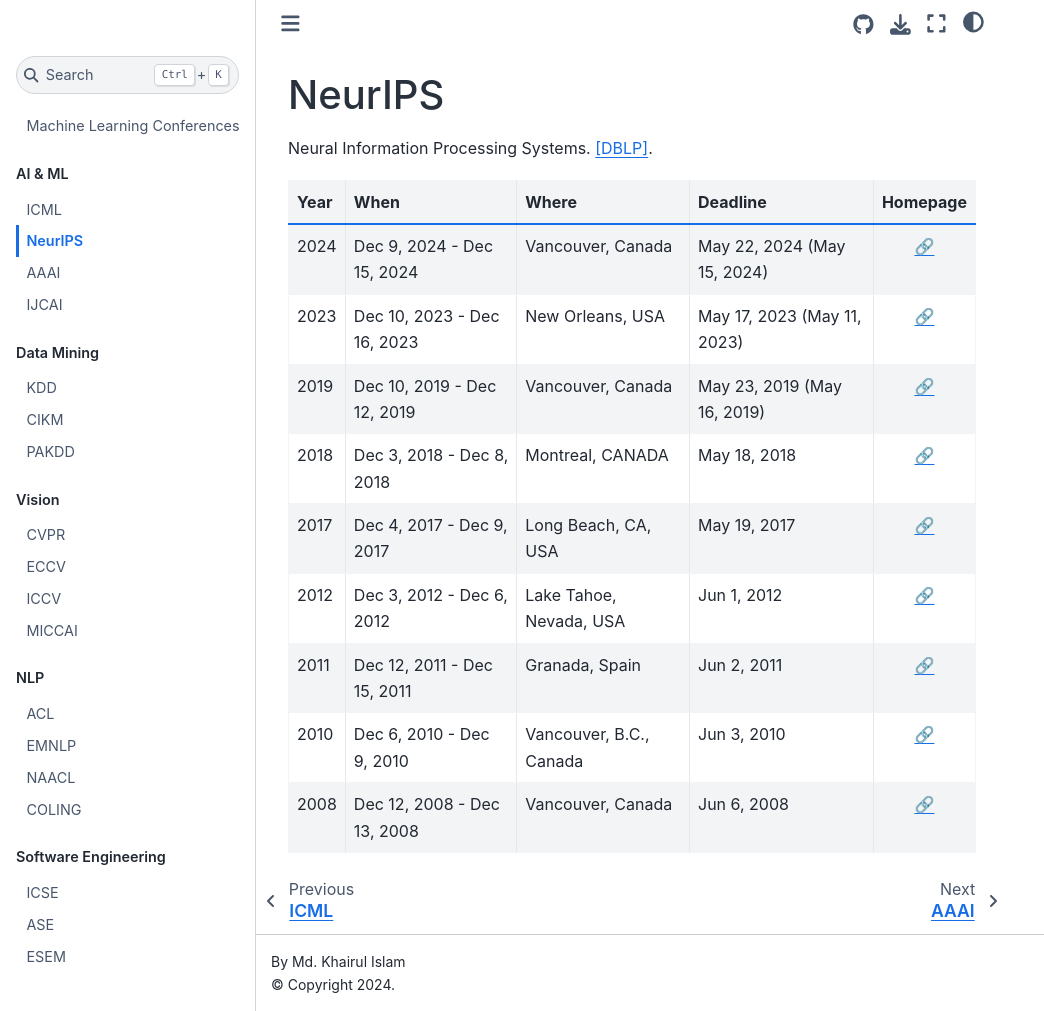
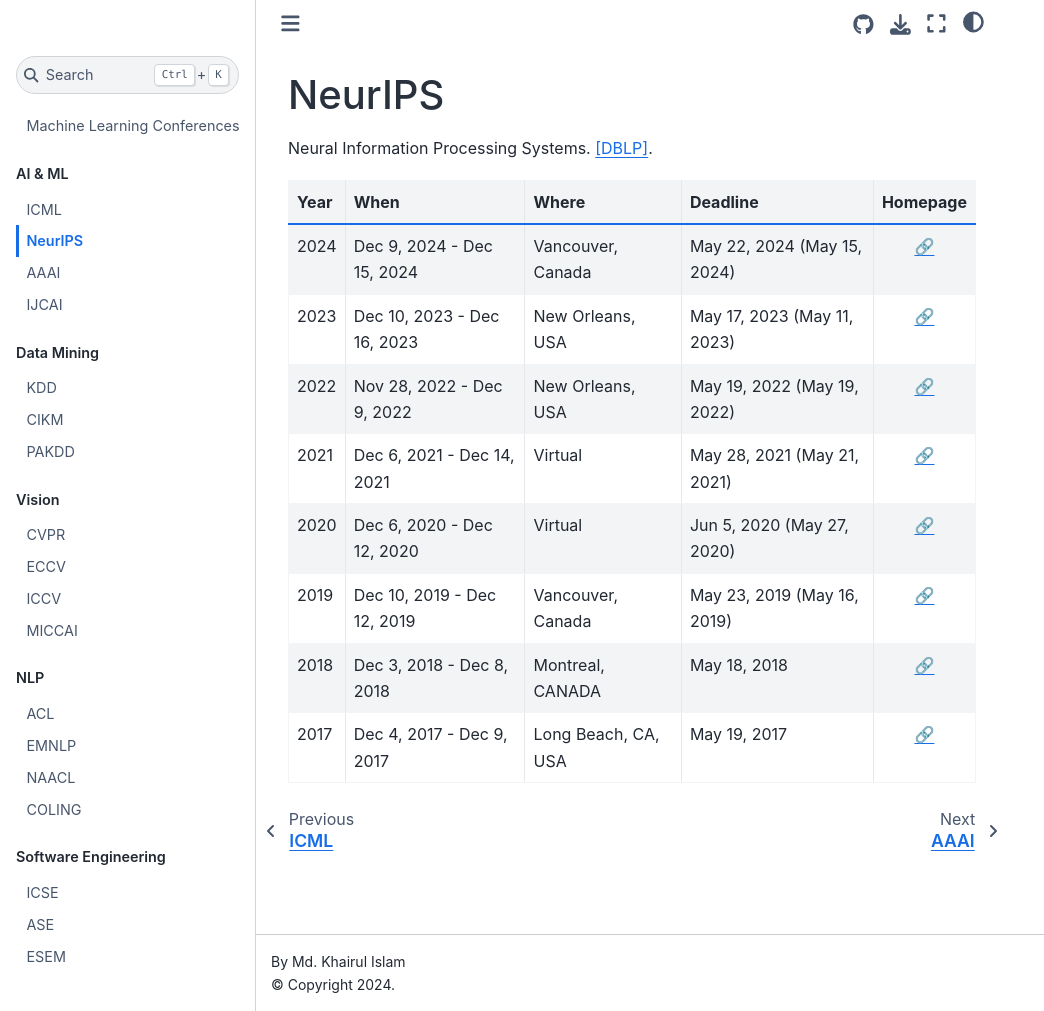
Before and after one commit to khairulislam/ML-conferences, a Jupyter Book: the page built from docs/pages/NeurIPS.md, in a window 1280 px wide and 1011 px high. Shown: the whole window, without its empty margins (0-1044 px from the left). Built offline with Jupyter Book 1.0.4 settings and Sphinx 7.4.7 and the Sphinx Book theme 1.1.4, drawn with Linux system fonts in a browser that asks for light colours.

```diff
--- a/docs/pages/NeurIPS.md
+++ b/docs/pages/NeurIPS.md
@@ -8,11 +8,10 @@ Year|When|Where|Deadline|Homepage
 |:----|:----|:----|:----|:----:|
 2024 | Dec 9, 2024 - Dec 15, 2024 | Vancouver, Canada | May 22, 2024 (May 15, 2024) | [🔗](https://neurips.cc/Conferences/2024)
 2023 | Dec 10, 2023 - Dec 16, 2023 | New Orleans, USA | May 17, 2023 (May 11, 2023) | [🔗](https://nips.cc/Conferences/2023)
-2019 | Dec 10, 2019 - Dec 12, 2019 | Vancouver, Canada | May 23, 2019 (May 16, 2019) | [🔗](https://nips.cc)
+2022 | Nov 28, 2022 - Dec 9, 2022 | New Orleans, USA | May 19, 2022 (May 19, 2022) | [🔗](https://neurips.cc/Conferences/2022)
+2021 | Dec 6, 2021 - Dec 14, 2021 | Virtual | May 28, 2021 (May 21, 2021) | [🔗](https://neurips.cc/Conferences/2021)
+2020 | Dec 6, 2020 - Dec 12, 2020 | Virtual | Jun 5, 2020 (May 27, 2020) | [🔗](https://neurips.cc/Conferences/2020)
+2019 | Dec 10, 2019 - Dec 12, 2019 | Vancouver, Canada | May 23, 2019 (May 16, 2019) | [🔗](https://neurips.cc/Conferences/2019)
 2018 | Dec 3, 2018 - Dec 8, 2018 | Montreal, CANADA | May 18, 2018 | [🔗](https://nips.cc/Conferences/2018)
 2017 | Dec 4, 2017 - Dec 9, 2017 | Long Beach, CA, USA | May 19, 2017 | [🔗](https://nips.cc/Conferences/2017)
-2012 | Dec 3, 2012 - Dec 6, 2012 | Lake Tahoe, Nevada, USA | Jun 1, 2012 | [🔗](http://nips.cc/Conferences/2012/)
-2011 | Dec 12, 2011 - Dec 15, 2011 | Granada, Spain | Jun 2, 2011 | [🔗](http://nips.cc/Conferences/2011/)
-2010 | Dec 6, 2010 - Dec 9, 2010 | Vancouver, B.C., Canada | Jun 3, 2010 | [🔗](http://nips.cc/Conferences/2010/)
-2008 | Dec 12, 2008 - Dec 13, 2008 | Vancouver, Canada | Jun 6, 2008 | [🔗](http://nips.cc/Conferences/2008/)
 </div>
```
Also changed, not shown: README.md (+10 -12 lines), docs/pages/ICML.md (+1 -1 lines), 8 other files.
